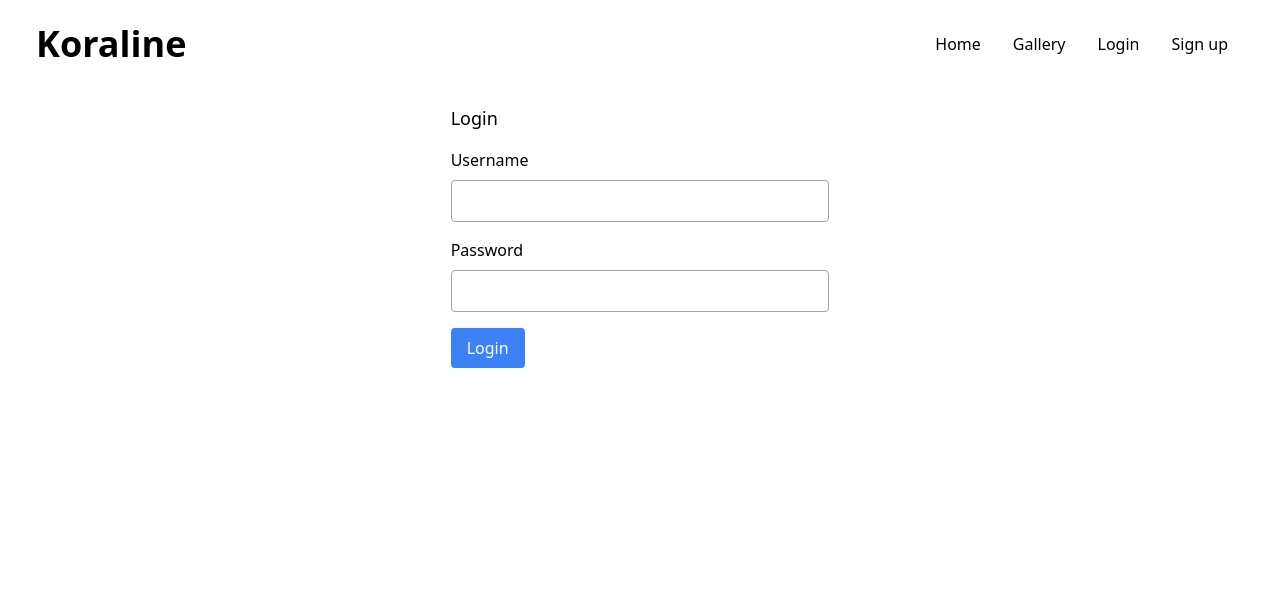
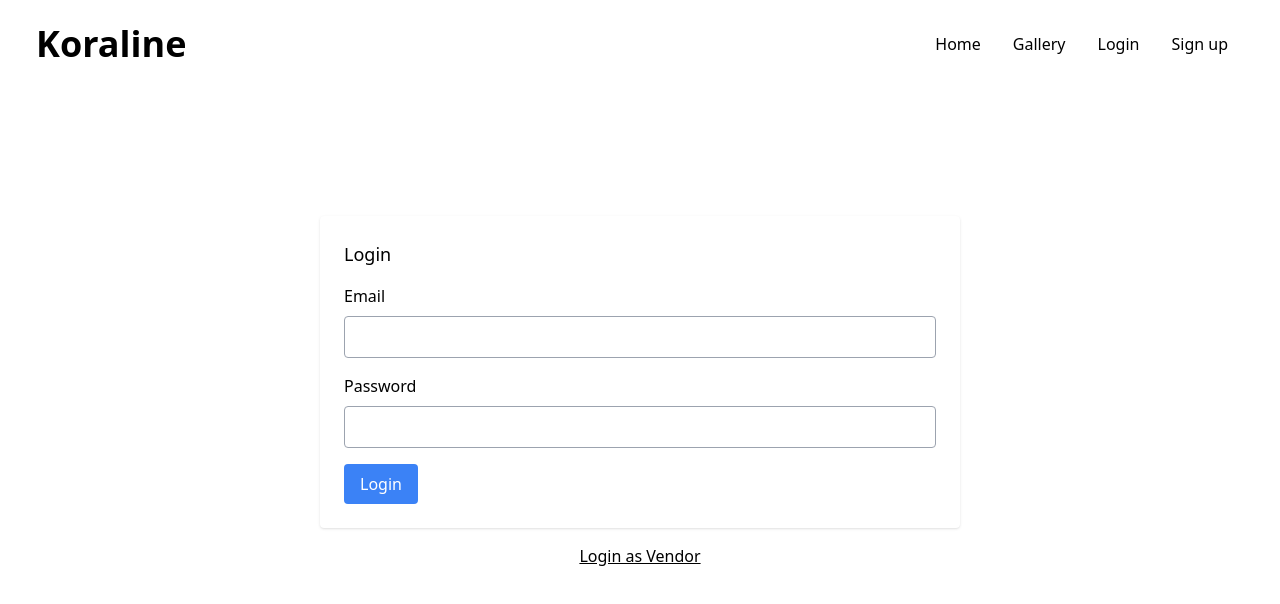
Before and after one commit to kshitjee/reservation-dapp, a Next.js app: page /Login in a window 1280 px wide. Shown: the top 604 px of the page. Built offline with nearby package versions, Linux system fonts and the light colour scheme.

Commit message:
Login and signup for vendors and general

```diff
--- a/components/LoginGeneral.js
+++ /dev/null
@@ -1,57 +0,0 @@
-import React, { useState } from "react";
-
-const LoginPage = () => {
-    const [username, setUsername] = useState("");
-    const [password, setPassword] = useState("");
-
-    const handleUsernameChange = (event) => {
-        setUsername(event.target.value);
-    };
-
-    const handlePasswordChange = (event) => {
-        setPassword(event.target.value);
-    };
-
-    const handleSubmit = (event) => {
-        event.preventDefault();
-        console.log(`Username: ${username} Password: ${password}`);
-        // Perform the login here
-    };
-
-    return (
-        <div className="w-1/3 mx-auto my-20">
-            <form onSubmit={handleSubmit} className="bg-white p-6 rounded">
-                <h2 className="text-lg font-medium mb-4">Login</h2>
-                <div className="mb-4">
-                    <label htmlFor="username" className="block font-medium mb-2">
-                        Username
-                    </label>
-                    <input
-                        type="text"
-                        id="username"
-                        value={username}
-                        onChange={handleUsernameChange}
-                        className="w-full border border-gray-400 p-2 rounded"
-                    />
-                </div>
-                <div className="mb-4">
-                    <label htmlFor="password" className="block font-medium mb-2">
-                        Password
-                    </label>
-                    <input
-                        type="password"
-                        id="password"
-                        value={password}
-                        onChange={handlePasswordChange}
-                        className="w-full border border-gray-400 p-2 rounded"
-                    />
-                </div>
-                <button type="submit" className="px-4 py-2 bg-blue-500 text-white rounded">
-                    Login
-                </button>
-            </form>
-        </div>
-    );
-};
-
-export default LoginPage;
--- /dev/null
+++ b/components/Login_General.js
@@ -0,0 +1,69 @@
+import React, { useState } from "react";
+import Link from "next/link";
+
+const UserLogin = () => {
+    const [email, setEmail] = useState("");
+    const [password, setPassword] = useState("");
+
+    const handleEmailChange = (event) => {
+        setEmail(event.target.value);
+    };
+
+    const handlePasswordChange = (event) => {
+        setPassword(event.target.value);
+    };
+
+    const handleSubmit = (event) => {
+        event.preventDefault();
+        console.log(`Email: ${email} Password: ${password}`);
+        // Perform the login here
+    };
+
+    return (
+        <div className="flex h-screen">
+            <div className="m-auto w-1/2">
+                <div className="bg-white p-6 rounded shadow">
+                    <h2 className="text-lg font-medium mb-4">Login</h2>
+                    <form onSubmit={handleSubmit} className="">
+                        <div className="mb-4">
+                            <label htmlFor="email" className="block font-medium mb-2">
+                                Email
+                            </label>
+                            <input
+                                type="email"
+                                id="email"
+                                value={email}
+                                onChange={handleEmailChange}
+                                className="w-full border border-gray-400 p-2 rounded"
+                            />
+                        </div>
+                        <div className="mb-4">
+                            <label htmlFor="password" className="block font-medium mb-2">
+                                Password
+                            </label>
+                            <input
+                                type="password"
+                                id="password"
+                                value={password}
+                                onChange={handlePasswordChange}
+                                className="w-full border border-gray-400 p-2 rounded"
+                            />
+                        </div>
+                        <button
+                            type="submit"
+                            className="px-4 py-2 bg-blue-500 text-white font-medium rounded hover:bg-blue-600"
+                        >
+                            Login
+                        </button>
+                    </form>
+                </div>
+                <div className="text-center my-4">
+                    <Link href="/vendor-login" className="font-medium underline">Login as Vendor
+                    </Link>
+                </div>
+            </div>
+        </div>
+    );
+};
+
+export default UserLogin;
--- /dev/null
+++ b/components/Login_Vendor.js
@@ -0,0 +1,69 @@
+import React, { useState } from "react";
+import Link from "next/link";
+
+const VendorLogin = () => {
+    const [email, setEmail] = useState("");
+    const [password, setPassword] = useState("");
+
+    const handleEmailChange = (event) => {
+        setEmail(event.target.value);
+    };
+
+    const handlePasswordChange = (event) => {
+        setPassword(event.target.value);
+    };
+
+    const handleSubmit = (event) => {
+        event.preventDefault();
+        console.log(`Email: ${email} Password: ${password}`);
+        // Perform the login here
+    };
+
+    return (
+        <div className="flex h-screen">
+            <div className="m-auto">
+                <div className="bg-white p-6 rounded shadow">
+                    <h2 className="text-lg font-medium mb-4">Login</h2>
+                    <form onSubmit={handleSubmit} className="">
+                        <div className="mb-4">
+                            <label htmlFor="email" className="block font-medium mb-2">
+                                Email
+                            </label>
+                            <input
+                                type="email"
+                                id="email"
+                                value={email}
+                                onChange={handleEmailChange}
+                                className="w-full border border-gray-400 p-2 rounded"
+                            />
+                        </div>
+                        <div className="mb-4">
+                            <label htmlFor="password" className="block font-medium mb-2">
+                                Password
+                            </label>
+                            <input
+                                type="password"
+                                id="password"
+                                value={password}
+                                onChange={handlePasswordChange}
+                                className="w-full border border-gray-400 p-2 rounded"
+                            />
+                        </div>
+                        <button
+                            type="submit"
+                            className="px-4 py-2 bg-blue-500 text-white font-medium rounded hover:bg-blue-600"
+                        >
+                            Login
+                        </button>
+                    </form>
+                </div>
+                <div className="text-center my-4">
+                    <Link href="/vendor-login" className="font-medium underline">Login as Vendor
+                    </Link>
+                </div>
+            </div>
+        </div>
+    );
+};
+
+export default VendorLogin;
--- a/pages/Login.js
+++ b/pages/Login.js
@@ -1,5 +1,5 @@
 import React from 'react'
-import Login from '../components/LoginGeneral'
+import Login from '../components/Login_General'
 
 
 const login = () => {
--- a/pages/index.js
+++ b/pages/index.js
@@ -1,6 +1,6 @@
 import Head from 'next/head'
 import Image from 'next/image'
-import LoginPage from '../components/LoginGeneral'
+import LoginPage from '../components/Login_General'
 import Navbar from '../components/Navbar.js'
 import styles from '../styles/Home.module.css'
 
```
Also changed, not shown: components/Signup_General.js (renamed from components/Signup.js).
